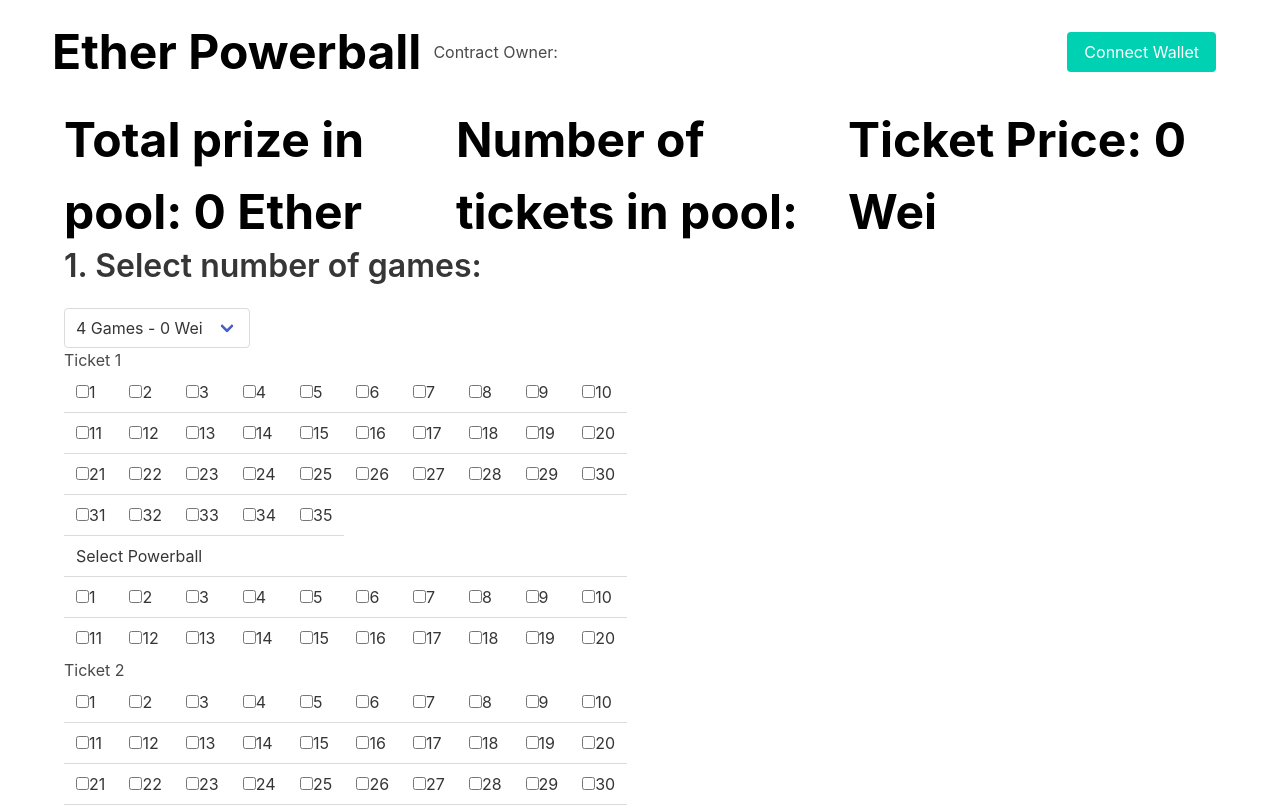
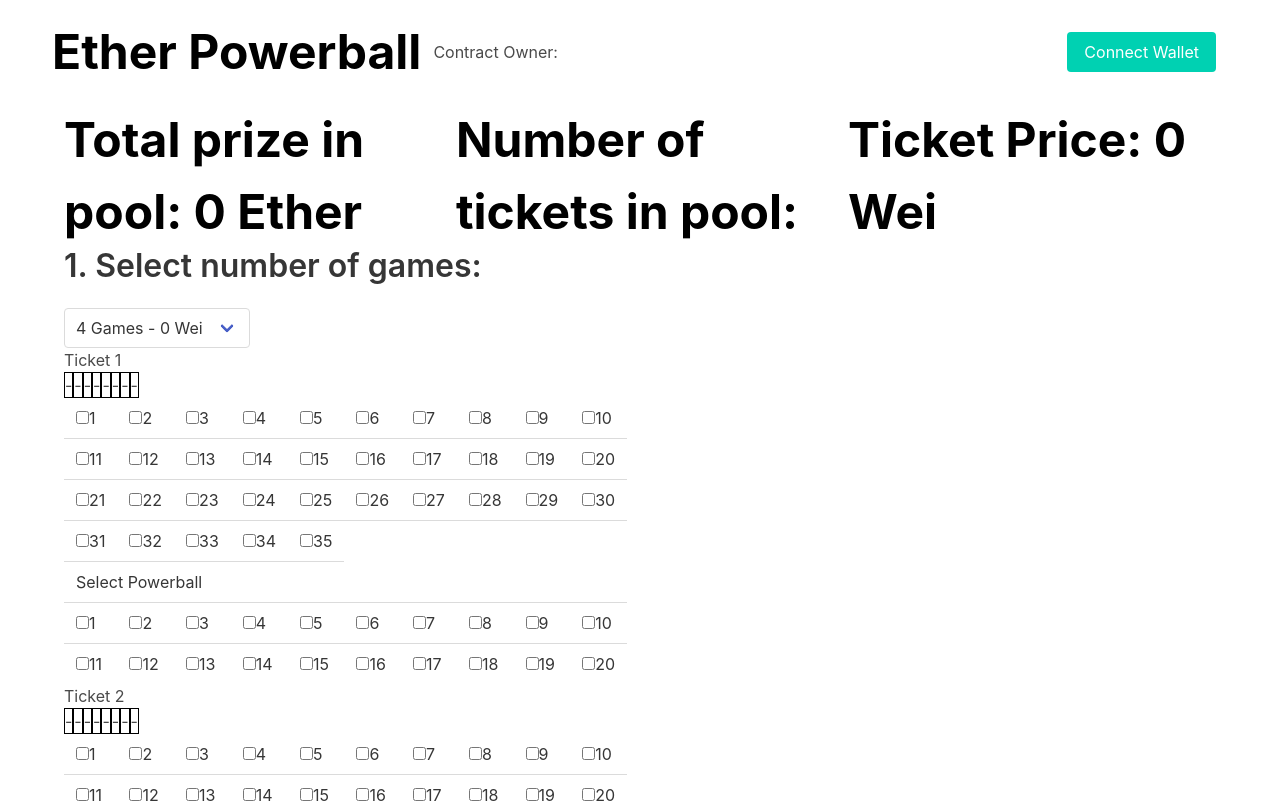
Before and after one commit to P4Peemo/PowerballApp, a Next.js app: page / in a window 1280 px wide. Shown: the top 807 px of the page. Built offline with nearby package versions, Linux system fonts and the light colour scheme.

Commit message:
Add user tickets info

```diff
--- a/pages/index.js
+++ b/pages/index.js
@@ -1,4 +1,4 @@
-import { useState, useEffect } from 'react'
+import { useState, useEffect, useRef } from 'react'
 import Head from 'next/head'
 import Web3 from 'web3'
 import powerballContract from '../blockchain/powerball'
@@ -18,8 +18,7 @@ const Home = () => {
   const [error, setError] = useState('')
 
   const [isOwner, setIsOwner] = useState(false)
-  //const [myTickets, setMyTickets] = useState()
-
+  const [myTicketsInPool, setMyTicketsInPool] = useState()
   // current round of draw related
   const [numOfTickets, setNumOfTickets] = useState(4)
   const initialiseTickets = () => {
@@ -39,6 +38,7 @@ const Home = () => {
 
   const [ticketsToPlace, setTicketsToPlace] = useState(initialiseTickets())
 
+  const didMount = useRef(false)
   // Check if wallet is connect upon loading (once only)
   useEffect(() => {
     checkIfWalletIsConnected()
@@ -46,11 +46,21 @@ const Home = () => {
 
   // Check contract info whenever the localContract is created
   useEffect(() => {
+    if (!didMount.current) {
+      didMount.current = true
+      return
+    }
     if (localContract) {
       updateContractInfo()
       updateLotteryInfo()
     }
   }, [localContract])
+
+  useEffect(() => {
+    if (localContract && address) {
+      getMyTickets()
+    }
+  }, [address])
 
   const updateContractInfo = async () => {
     const contractOwner = (await localContract.methods.manager().call()).toLowerCase()
@@ -80,15 +90,30 @@ const Home = () => {
       }
     }
   }
-  /*const getMyTickets = async () => {
+  const getMyTickets = async () => {
     try {
-      const tickets = await localContract.methods.getMyTickets().call()
-      console.log('Tickets: ', tickets)
-      setMyTickets(tickets)
+      const ticketsString = await localContract.methods.getMyTickets().call({
+        from: address
+      })
+
+      const ticketLength = 17
+      let tickets = []
+      let rawTicket = []
+      console.log('tkt str: ', ticketsString)
+      for (let i = 0; i < ticketsString.length; i += ticketLength) {
+        rawTicket = JSON.parse(ticketsString.slice(i, i + ticketLength))
+        const formattedTicket = {
+          balls: rawTicket.slice(0, 7),
+          powerball: rawTicket[7]
+        }
+        tickets.push(formattedTicket)
+      }
+      console.log(tickets)
+      setMyTicketsInPool(tickets)
     } catch (err) {
       console.log(err.message)
     }
-  }*/
+  }
 
   const placeBetHandler = async () => {
     const sanitisedTickets = ticketsToPlace.map(ticket => {
@@ -98,21 +123,18 @@ const Home = () => {
         ticket.powerball
       ]
     })
-
-    console.log(sanitisedTickets)
-    console.log(numOfTickets, ticketPrice, numOfTickets * ticketPrice)
     try {
       await localContract.methods.play(sanitisedTickets).send({
         from: address,
         value: numOfTickets * ticketPrice,
         // value: web3.utils.toWei(`${numOfTickets * ticketPrice}`, 'ether'),
-        gas: 1000000,
+        // gas: 1000000,
         gasPrice: null
       })
 
+      getMyTickets()
       updateLotteryInfo()
     } catch (err) {
-      console.log('error here')
       setError(err)
     }
   }
@@ -175,7 +197,6 @@ const Home = () => {
     try {
       await localContract.methods.draw().send({
         from: address,
-        gas: 1000000,
         gasPrice: null
       })
 
@@ -211,6 +232,7 @@ const Home = () => {
       }
       return ticket
     }
+
     const isChecked = e.target.checked
     const targetValue = parseInt(e.target.value)
     if (isChecked) {
@@ -218,10 +240,10 @@ const Home = () => {
     } else {
       ticket = unselectNumber(targetValue, ticket, isPbRow)
     }
+
     let modifiedTickets = ticketsToPlace.slice(0, ticketId)
     modifiedTickets.push(ticket)
     modifiedTickets = modifiedTickets.concat(ticketsToPlace.slice(ticketId+1, numOfTickets))
-    console.log(modifiedTickets)
     setTicketsToPlace(modifiedTickets)
   }
 
@@ -234,6 +256,19 @@ const Home = () => {
       return !ticket.balls.includes(value) &&
       (ticket.balls.findIndex(elem => elem == 0) == -1)
     }
+  }
+
+  const ticketInfoHTML = (ticket) => {
+    return (
+      <div className={styles.gameRowCells}>
+        {
+          [...Array(7).keys()].map(i => (
+            <div className={styles.gameRowCell}>{ticket.balls[i] == 0 ? '-' : ticket.balls[i]}</div>
+          ))
+        }
+        <div className={styles.powerballCell}>{ticket.powerball == 0 ? '-' : ticket.powerball}</div>
+      </div>
+    )
   }
 
   const numberTableRowHTML = (idArray, ticketId, isPbRow) => (
@@ -256,9 +291,7 @@ const Home = () => {
       return (
         <div className="gameRowContainer" key={`Ticket ${ticketId + 1}`}>
           <span>Ticket {ticketId + 1}</span>
-          <div className="gameRowCells">
-            <div className="gameRowCell"></div>
-          </div>
+          {ticketInfoHTML(ticketsToPlace[ticketId])}
           <div className="numberPicker">
             <table className="table">
               <tbody>
@@ -355,7 +388,6 @@ const Home = () => {
             <div className="columns">
               <div className="column is-two-thirds">
                 <section className="mt-5">
-                  <p>Enter the lottery by sending 0.01 Ether</p>
                   <button
                     className="button is-link is-large is-light mt-3"
                     onClick={placeBetHandler}>
--- a/styles/Home.module.css
+++ b/styles/Home.module.css
@@ -6,6 +6,20 @@
   font-size: 3em;
   font-weight: bold;
   color: black;
+}
+
+.gameRowCells {
+  width: 100%;
+}
+
+.gameRowCell {
+  display: inline-block;
+  border: 1px solid black;
+}
+
+.powerballCell {
+  display: inline-block;
+  border: 1px solid black;
 }
 
 .lotteryInfo a {
```
